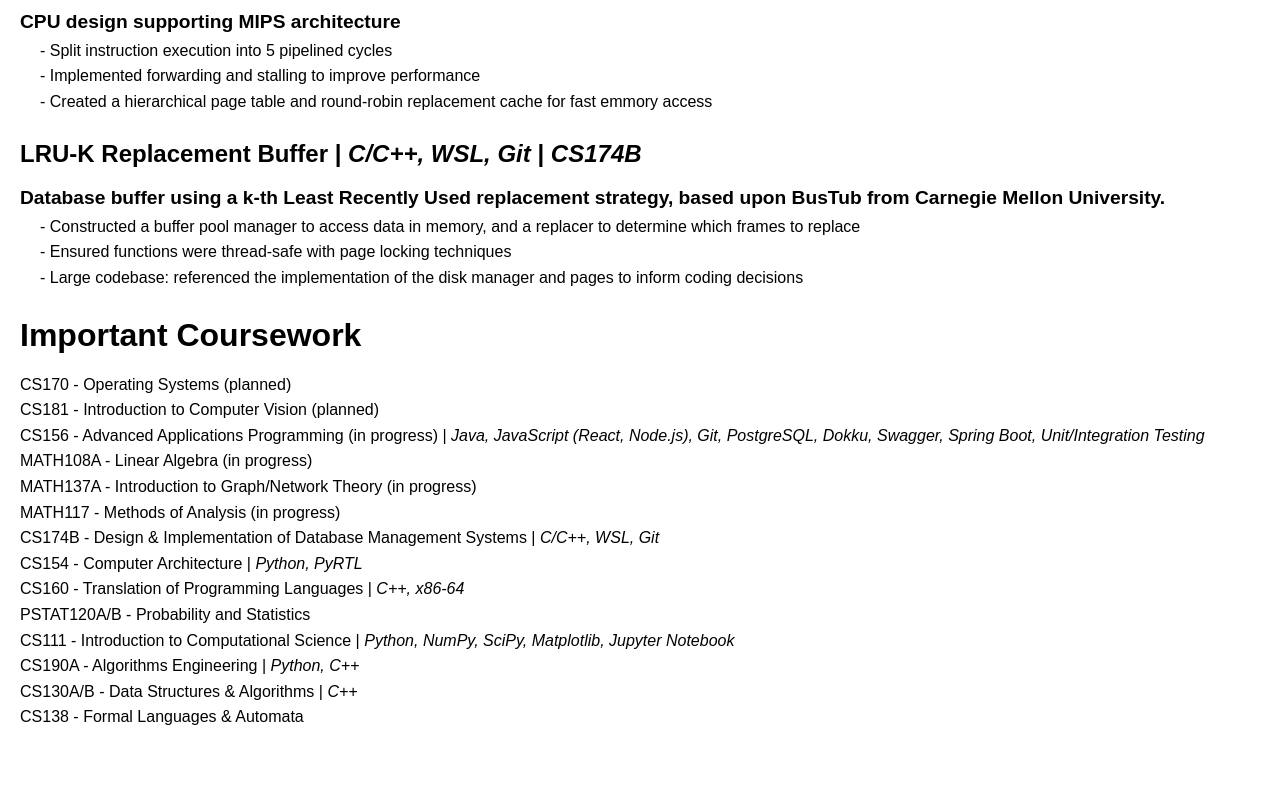
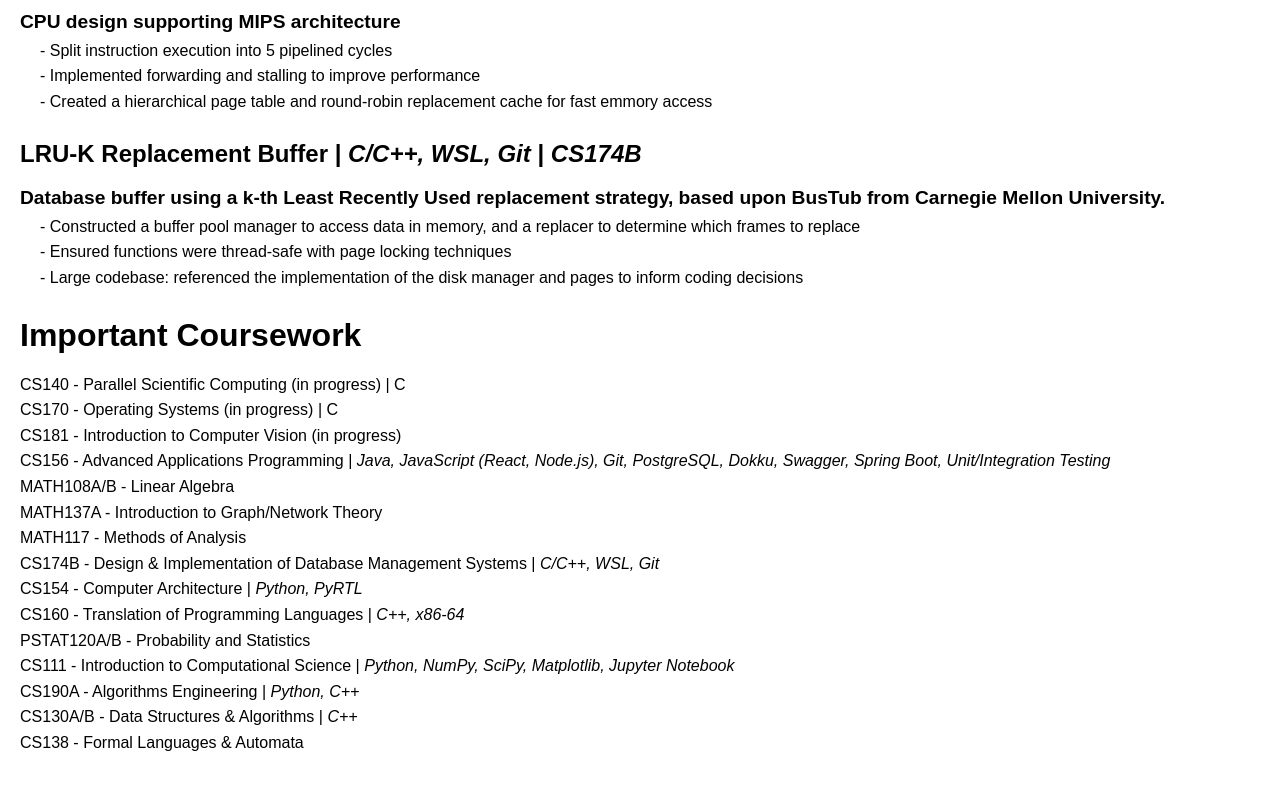
Before and after one commit to st4lemon/st4lemon.github.io, a plain HTML site: page projects.html in a window 1280 px wide. Shown: the part 821-1611 px from the top of the page. Drawn offline with Linux system fonts and the light colour scheme.

Commit message:
updated projects 1/8/2025

```diff
--- a/projects.html
+++ b/projects.html
@@ -69,12 +69,13 @@
 
     <section>
         <h1>Important Coursework</h1>
-        <p>CS170 - Operating Systems (planned)</p>
-        <p>CS181 - Introduction to Computer Vision (planned) </p>
-        <p>CS156 - Advanced Applications Programming (in progress) | <i>Java, JavaScript (React, Node.js), Git, PostgreSQL, Dokku, Swagger, Spring Boot, Unit/Integration Testing</i></p>
-        <p>MATH108A - Linear Algebra (in progress)</p>
-        <p>MATH137A - Introduction to Graph/Network Theory (in progress)</p>
-        <p>MATH117 - Methods of Analysis (in progress)</p>
+        <p>CS140 - Parallel Scientific Computing (in progress) | C</p>
+        <p>CS170 - Operating Systems (in progress) | C</p>
+        <p>CS181 - Introduction to Computer Vision (in progress) </p>
+        <p>CS156 - Advanced Applications Programming | <i>Java, JavaScript (React, Node.js), Git, PostgreSQL, Dokku, Swagger, Spring Boot, Unit/Integration Testing</i></p>
+        <p>MATH108A/B - Linear Algebra </p>
+        <p>MATH137A - Introduction to Graph/Network Theory </p>
+        <p>MATH117 - Methods of Analysis </p>
         <p>CS174B - Design & Implementation of Database Management Systems | <i>C/C++, WSL, Git</i></p>
         <p>CS154 - Computer Architecture | <i>Python, PyRTL</i></p>
         <p>CS160 - Translation of Programming Languages | <i>C++, x86-64</i></p>
```
